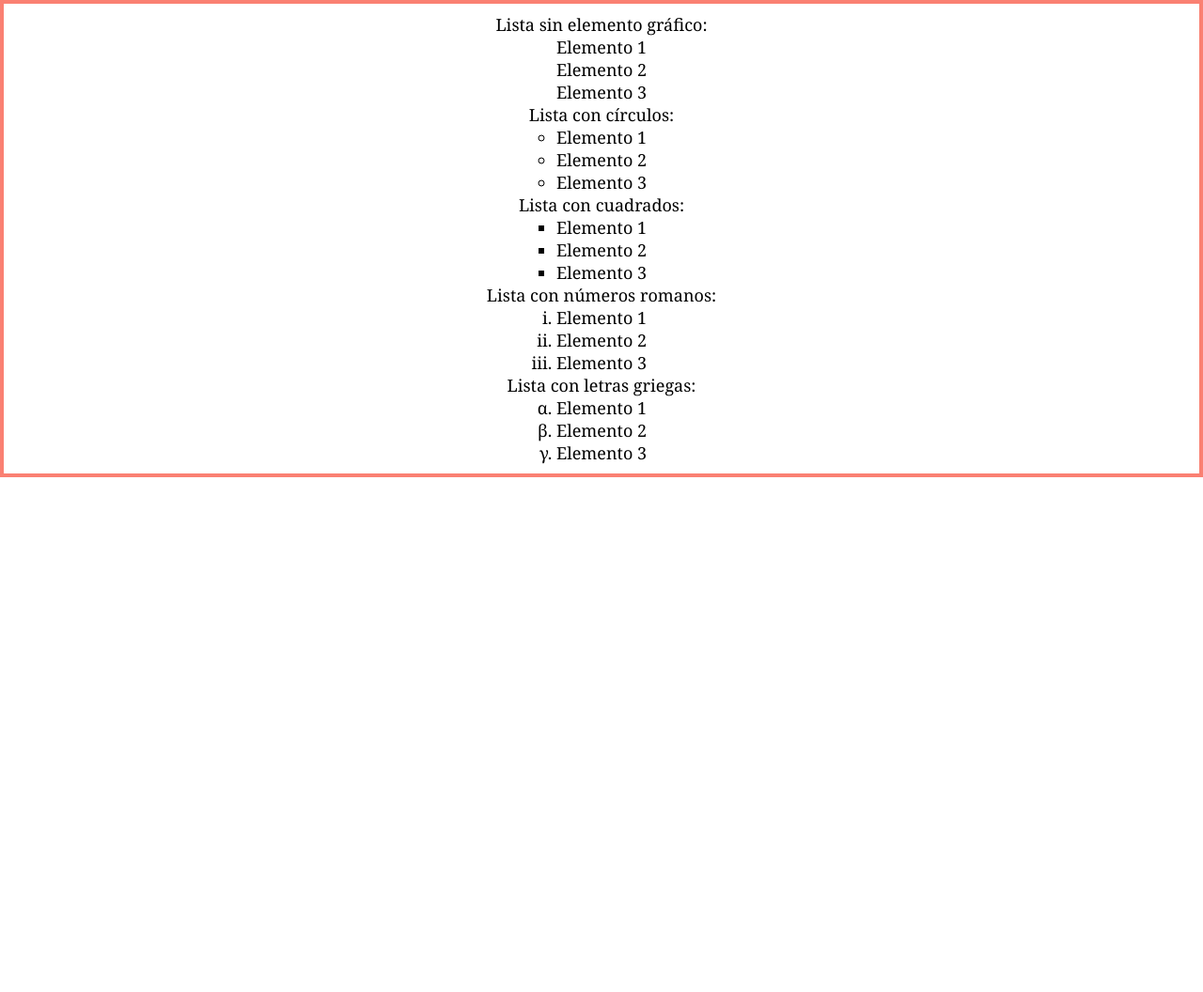
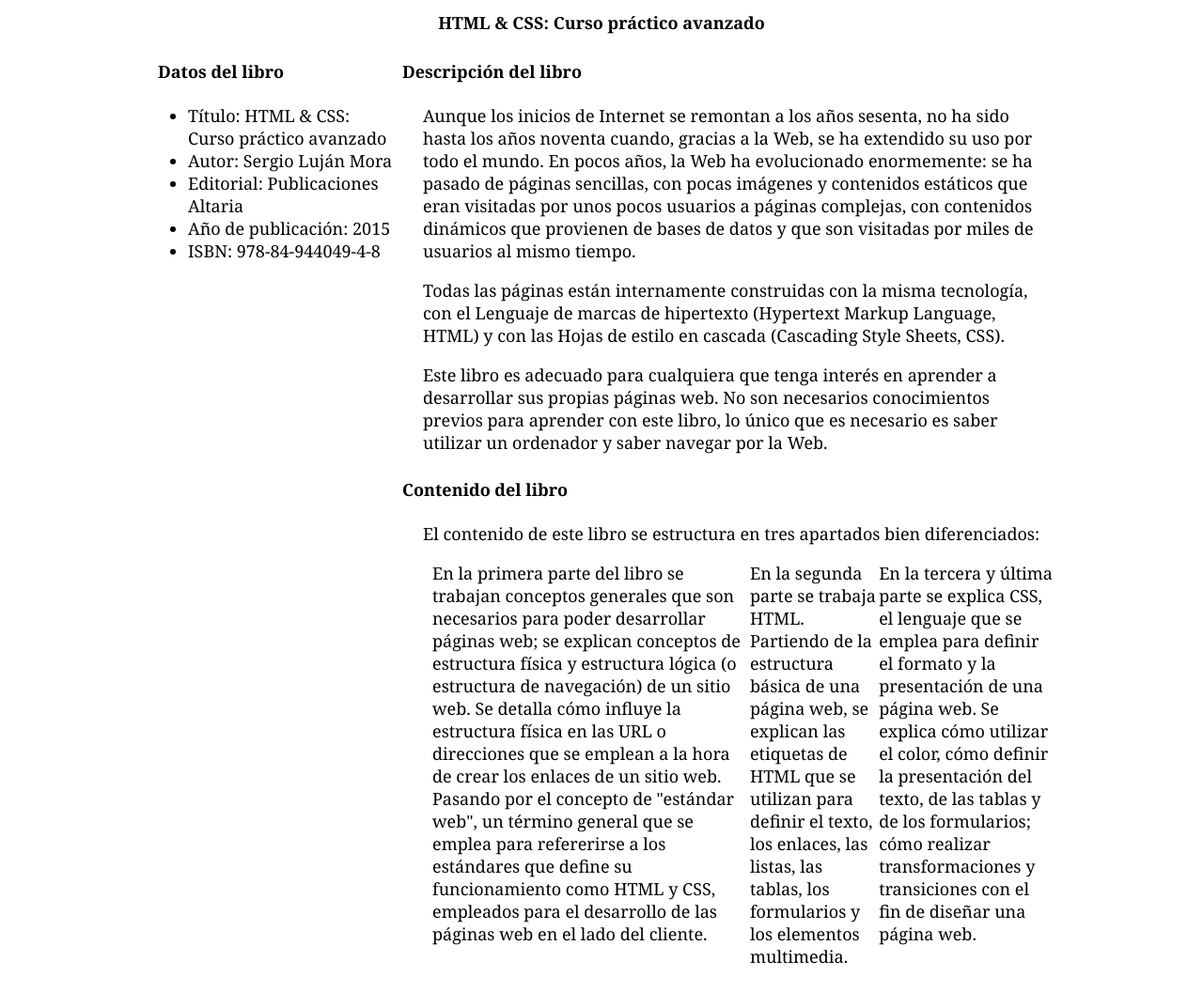
Before and after one commit to africanoprogramer/ejerciciosdehtmlycss, a plain HTML site: page index.html in a window 1280 px wide. Shown: the whole page at 94% size. Before the commit the page ends 800 px from the top, so only its background shows below. Drawn offline with Linux system fonts and the light colour scheme.

Commit message:
ejercicios en casa

```diff
--- a/css/style.css
+++ b/css/style.css
@@ -7,8 +7,8 @@
 
 *{
     box-sizing: border-box;
-    margin: 0px;
-    padding: 0px;
+    /* margin: 0px; */
+    /* padding: 0px; */
   font-family:  Georgia, Cambia, serif;
   font-size: 18px;
 
@@ -22,15 +22,12 @@ html{
 
 
 main{
-    width: 100%;
+
     background-color: var(--white-back);
+    width: 960px;
+    margin: 0 auto;
 
-border: 4px solid salmon;
-padding: 1rem;
-display: flex;
-align-items: center;
-justify-content: center;
-flex-direction: column;
+
 }
 
 
@@ -45,80 +42,48 @@ form{
 }
 
 
-/* a{
-  color: red;
-  text-decoration: none;
 
+
+
+
+
+h1{
+ text-align: center;
 }
 
-a:hover{
-  background-color: red;
-  color: white;
-  padding: 0.3rem;
-  text-decoration: underline;
+h2{
+  /* border: 0.2rem solid grey; */
+  padding: 0.8rem;
 }
 
-
-a:active{
-  color: orange;
-  text-decoration: none;
+h2, ul{
+  margin-top: 0.8rem;
 }
 
-a:visited{
-  color: green;
-  text-decoration: none;
+.footer-conten{
+  display: flex;
+  list-style-type: none;
 }
 
-a:focus{
-  color: #369;
-  text-decoration: none;
-} */
-
-
-a {
-  color: #F00;
-  text-decoration: none;
+li{
+  /* margin-left: 3rem; */
 }
 
-a:visited {
-  color: #0A0;
+p{
+  margin-left: 3rem;
+  margin-top: 1rem;
 }
 
-a:hover {
-  color: #FFF;
-  background-color: #F00;
-  text-decoration: underline;
+.container{
+  display: flex;
+  /* justify-content: space-around; */
+  justify-content: center;
 }
 
-a:focus {
-  color: #00F;
-  text-decoration: underline;
+.primero{
+  width: 260px;
 }
 
-a:active {
-  color: #F60;
-  background-color: #FFF;
-  text-decoration: none;
+.segundo {
+  width: 700px;
 }
-
-
-#primero{
-  list-style: none;
-}
-
-
-#segundo{
-  list-style-type: circle;
-}
-
-#tercero{
-  list-style-type: square;
-}
-
-#cuarto{
-  list-style-type: lower-roman
-}
-
-#quinto{
-  list-style-type:lower-greek;
-}
--- a/index.html
+++ b/index.html
@@ -13,40 +13,88 @@
       <nav></nav>
     </header>
     <main>
-      <p>Lista sin elemento gráfico:</p>
-      <ul id="primero">
-        <li>Elemento 1</li>
-        <li>Elemento 2</li>
-        <li>Elemento 3</li>
-      </ul>
+      <h1>HTML &amp; CSS: Curso práctico avanzado</h1>
 
-      <p>Lista con círculos:</p>
-      <ul id="segundo">
-        <li>Elemento 1</li>
-        <li>Elemento 2</li>
-        <li>Elemento 3</li>
-      </ul>
+      <div class="container">
+        <div class="primero">
+          <h2>Datos del libro</h2>
 
-      <p>Lista con cuadrados:</p>
-      <ul id="tercero">
-        <li>Elemento 1</li>
-        <li>Elemento 2</li>
-        <li>Elemento 3</li>
-      </ul>
+          <ul>
+            <li>Título: HTML &amp; CSS: Curso práctico avanzado</li>
+            <li>Autor: Sergio Luján Mora</li>
+            <li>Editorial: Publicaciones Altaria</li>
+            <li>Año de publicación: 2015</li>
+            <li>ISBN: 978-84-944049-4-8</li>
+          </ul>
+        </div>
 
-      <p>Lista con números romanos:</p>
-      <ol id="cuarto">
-        <li>Elemento 1</li>
-        <li>Elemento 2</li>
-        <li>Elemento 3</li>
-      </ol>
+        <div class="segundo">
+          <h2>Descripción del libro</h2>
 
-      <p>Lista con letras griegas:</p>
-      <ol id="quinto">
-        <li>Elemento 1</li>
-        <li>Elemento 2</li>
-        <li>Elemento 3</li>
-      </ol>
+          <p>
+            Aunque los inicios de Internet se remontan a los años sesenta, no ha
+            sido hasta los años noventa cuando, gracias a la Web, se ha
+            extendido su uso por todo el mundo. En pocos años, la Web ha
+            evolucionado enormemente: se ha pasado de páginas sencillas, con
+            pocas imágenes y contenidos estáticos que eran visitadas por unos
+            pocos usuarios a páginas complejas, con contenidos dinámicos que
+            provienen de bases de datos y que son visitadas por miles de
+            usuarios al mismo tiempo.
+          </p>
+
+          <p>
+            Todas las páginas están internamente construidas con la misma
+            tecnología, con el Lenguaje de marcas de hipertexto (Hypertext
+            Markup Language, HTML) y con las Hojas de estilo en cascada
+            (Cascading Style Sheets, CSS).
+          </p>
+
+          <p>
+            Este libro es adecuado para cualquiera que tenga interés en aprender
+            a desarrollar sus propias páginas web. No son necesarios
+            conocimientos previos para aprender con este libro, lo único que es
+            necesario es saber utilizar un ordenador y saber navegar por la Web.
+          </p>
+
+          <h2>Contenido del libro</h2>
+
+          <p>
+            El contenido de este libro se estructura en tres apartados bien
+            diferenciados:
+          </p>
+
+          <ul class="footer-conten">
+            <li>
+              En la primera parte del libro se trabajan conceptos generales que
+              son necesarios para poder desarrollar páginas web; se explican
+              conceptos de estructura física y estructura lógica (o estructura
+              de navegación) de un sitio web. Se detalla cómo influye la
+              estructura física en las URL o direcciones que se emplean a la
+              hora de crear los enlaces de un sitio web. Pasando por el concepto
+              de "estándar web", un término general que se emplea para
+              refererirse a los estándares que define su funcionamiento como
+              HTML y CSS, empleados para el desarrollo de las páginas web en el
+              lado del cliente.
+            </li>
+
+            <li>
+              En la segunda parte se trabaja HTML. Partiendo de la estructura
+              básica de una página web, se explican las etiquetas de HTML que se
+              utilizan para definir el texto, los enlaces, las listas, las
+              tablas, los formularios y los elementos multimedia.
+            </li>
+
+            <li>
+              En la tercera y última parte se explica CSS, el lenguaje que se
+              emplea para definir el formato y la presentación de una página
+              web. Se explica cómo utilizar el color, cómo definir la
+              presentación del texto, de las tablas y de los formularios; cómo
+              realizar transformaciones y transiciones con el fin de diseñar una
+              página web.
+            </li>
+          </ul>
+        </div>
+      </div>
     </main>
     <footer></footer>
   </body>
```
Also changed, not shown: ejercicios.txt.
